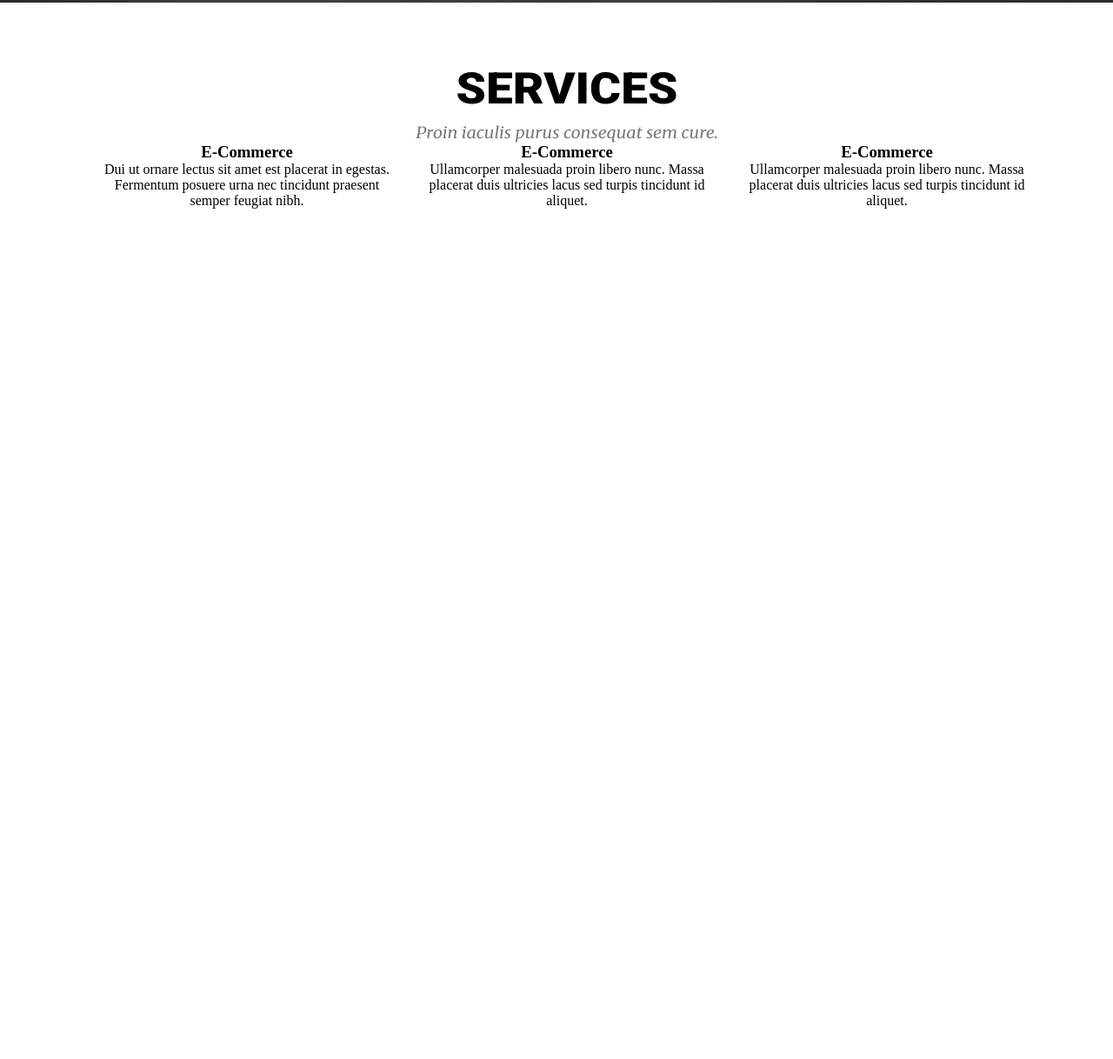
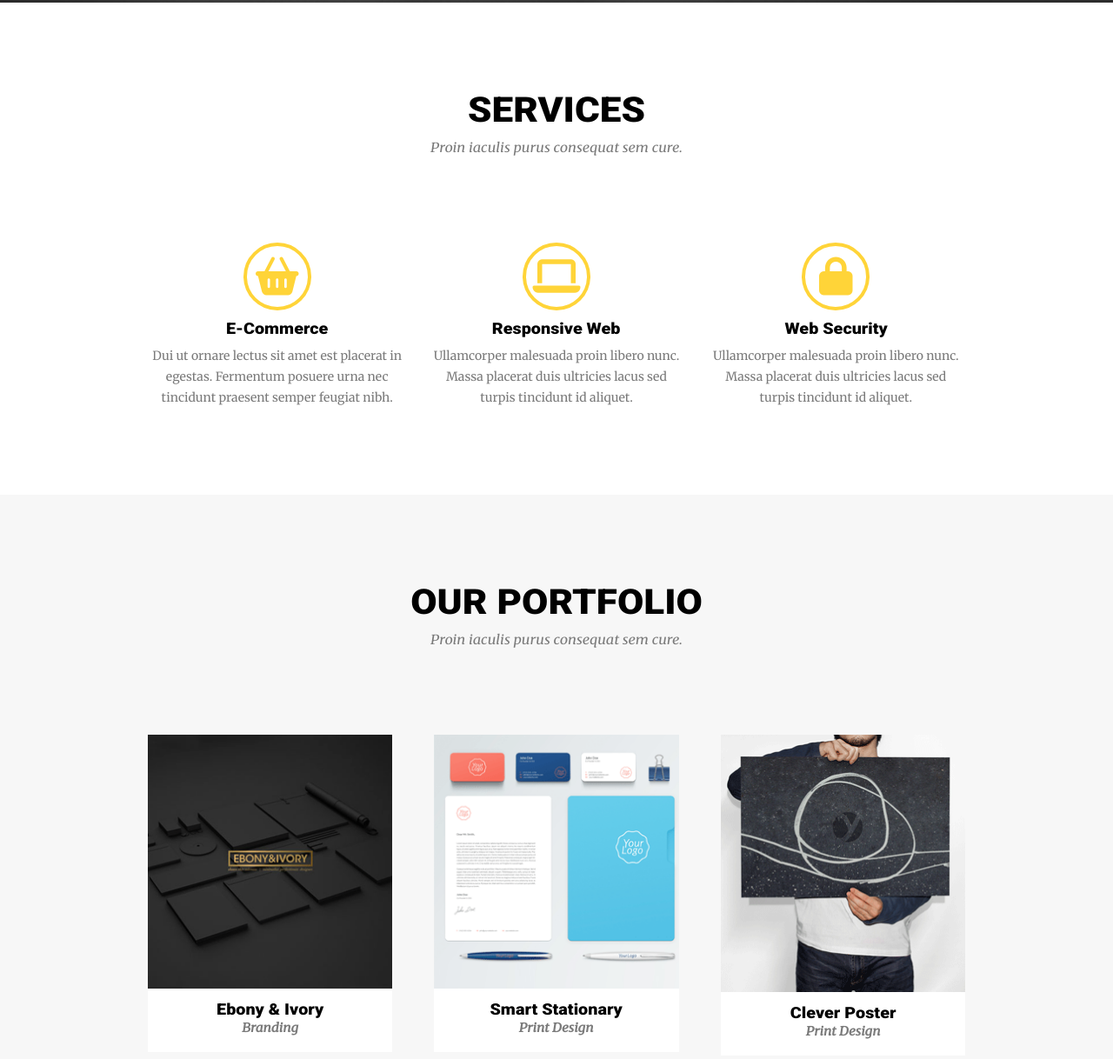
Before and after one commit to jarko-mach/project-with-task-runner, a website: page index.html in a window 1280 px wide. Shown: the part 697-1915 px from the top of the page at 87% size. Before the commit the page ends 1007 px from the top, so only its background shows below. Drawn offline with Linux system fonts and the light colour scheme; a web font is replaced by a local one.

Commit message:
Add section Our Portfolio and  extra class: containerBox

```diff
--- a/index.html
+++ b/index.html
@@ -4,13 +4,14 @@
 <head>
     <meta charset="UTF-8">
     <meta name="viewport" content="width=device-width, initial-scale=1.0">
-
+    <link rel="stylesheet" href="https://cdnjs.cloudflare.com/ajax/libs/font-awesome/6.5.1/css/all.min.css"
+        integrity="sha512-DTOQO9RWCH3ppGqcWaEA1BIZOC6xxalwEsw9c2QQeAIftl+Vegovlnee1c9QX4TctnWMn13TZye+giMm8e2LwA=="
+        crossorigin="anonymous" referrerpolicy="no-referrer">
     <link rel="preconnect" href="https://fonts.googleapis.com">
     <link rel="preconnect" href="https://fonts.gstatic.com" crossorigin>
     <link
         href="https://fonts.googleapis.com/css2?family=Carattere&family=Merriweather:ital,wght@0,300;0,400;1,400&family=Roboto:wght@400;500;700;900&display=swap"
         rel="stylesheet">
-
     <link rel="stylesheet" href="./vendor/bootstrap-grid.css">
     <link rel="stylesheet" href="./css/style.css">
     <title>landing page</title>
@@ -23,8 +24,8 @@
         </div>
         <div class="container-fluid">
             <div class="row">
-                <div class="col-2"> </div>
-                <div class="col-1">
+                <div class="col-1"> </div>
+                <div class="col-3">
                     <p class="logo">Golden</p>
                 </div>
                 <div class="col-7">
@@ -37,7 +38,7 @@
                     </ul>
                 </div>
                 <div class="welcome">
-                    <p>Welcome To Our Studio!</p>
+                    <h6>Welcome To Our Studio!</h6>
                     <h1>it's nice to meet you</h1>
                     <button type="button">Tell me more</button>
                 </div>
@@ -45,28 +46,95 @@
         </div>
     </nav>
     <section class="services">
-        <div class="s">
-
         <div class="container">
+            <div class="containerBox">
                 <h2>Services</h2>
                 <div class="row">
                     <div class="col-4">
+                        <div class="ringContainer">
+                            <div class="ring">
+                                <span class="fa-solid fa-basket-shopping"></span>
+                            </div>
+                        </div>
                         <h3>E-Commerce</h3>
-                    <p>Dui ut ornare lectus sit amet est placerat in egestas. Fermentum posuere urna nec tincidunt praesent semper feugiat nibh.</p>
+                        <p>Dui ut ornare lectus sit amet est placerat in egestas. Fermentum posuere urna nec tincidunt
+                            praesent semper feugiat nibh.</p>
                     </div>
                     <div class="col-4">
-                    <h3>E-Commerce</h3>
-                    <p>Ullamcorper malesuada proin libero nunc. Massa placerat duis ultricies lacus sed turpis tincidunt id aliquet.</p>
+                        <div class="ringContainer">
+                            <div class="ring">
+                                <span class="fa-solid fa-laptop"></span>
+                            </div>
+                        </div>
+                        <h3>Responsive Web</h3>
+                        <p>Ullamcorper malesuada proin libero nunc. Massa placerat duis ultricies lacus sed turpis
+                            tincidunt id aliquet.</p>
                     </div>
                     <div class="col-4">
-                    <h3>E-Commerce</h3>
-                    <p>Ullamcorper malesuada proin libero nunc. Massa placerat duis ultricies lacus sed turpis tincidunt id aliquet.</p>
+                        <div class="ringContainer">
+                            <div class="ring">
+                                <span class="fa-solid fa-lock"></span>
                             </div>
                         </div>
-
+                        <h3>Web Security</h3>
+                        <p>Ullamcorper malesuada proin libero nunc. Massa placerat duis ultricies lacus sed turpis
+                            tincidunt id aliquet.</p>
+                    </div>
+                </div>
             </div>
         </div>
     </section>
+
+    <section class="portfolio">
+        <div class="container">
+            <div class="containerBox">
+                <h2>our portfolio</h2>
+                <div class="row g-5">
+                    <div class="col-4">
+                        <div class="infoBox">
+                            <img src="./images/portfolio-1.gif" alt="Ebony & Ivory">
+                            <h3>Ebony & Ivory<br><span>Branding</span>
+                            </h3>
+                        </div>
+                    </div>
+                    <div class="col-4">
+                        <div class="infoBox">
+                            <img src="./images/portfolio-2.gif" alt="Smart Stationary">
+                            <h3>Smart Stationary<br><span>Print Design</h3>
+                        </div>
+                    </div>
+                    <div class="col-4">
+                        <div class="infoBox">
+                            <img src="./images/portfolio-3.gif" alt="Clever Poster">
+                            <h3>Clever Poster<br><span>Print Design</h3>
+                        </div>
+                    </div>
+                    <div class="col-4">
+                        <div class="infoBox">
+                            <img src="./images/portfolio-4.gif" alt="Vinyl Record">
+                            <h3>Vinyl Record<br><span>Product Mock-Up</span>
+                            </h3>
+                        </div>
+                    </div>
+                    <div class="col-4">
+                        <div class="infoBox">
+                            <img src="./images/portfolio-5.gif" alt="Treehouse Template">
+                            <h3>Treehouse Template<br><span>Web Design</h3>
+                        </div>
+                    </div>
+                    <div class="col-4">
+                        <div class="infoBox">
+                            <img src="./images/portfolio-6.gif" alt="Burned Logo">
+                            <h3>Burned Logo<br><span>Branding</h3>
+                        </div>
+                    </div>
+                </div>
+            </div>
+        </div>
+    </section>
+    <footer>
+        <p>Footer</p>
+    </footer>
 </body>
 
 </html>
--- a/sass/style.scss
+++ b/sass/style.scss
@@ -4,18 +4,29 @@ $font-logo: 'Carattere', cursive;
 $color-white: #ffffff;
 $color-logo: #ffd438;
 $color-light: #7a7a7a;
+$color-background: #f7f7f7;
 
 * {
     margin: 0;
     padding: 0;
 }
 
+h1 {
+    font-family: $font-header;
+    font-size: 70px;
+    font-weight: 600;
+    text-transform: uppercase;
+    margin: 40px 0 50px 0;
+    transform: scale(1.1, 1)
+}
+
 h2 {
     font-family: $font-header;
-    font-size: 50px;
+    font-size: 40px;
     font-weight: 800;
     text-transform: uppercase;
     transform: scale(1.1, 1);
+    margin: 0px 0 100px 0;
 }
 
 h2::after {
@@ -24,10 +35,36 @@ h2::after {
     text-transform: none;
     font-family: $font-text;
     font-style: italic;
-    font-size: 18px;
+    font-size: 15px;
     font-weight: 300;
     color: $color-light;
     margin-top: 10px;
+}
+
+h3 {
+    font-family: $font-header;
+    font-size: 18px;
+    font-weight: 900;
+    transform: scale(1.1, 1);
+    margin: 10px 0;
+}
+
+h6 {
+    font-family: $font-text;
+    font-style: italic;
+    font-size: 30px;
+    font-weight: 300;
+}
+
+p {
+    font-family: $font-text;
+    font-size: 14px;
+    color: $color-light;
+    line-height: 1.7;
+}
+
+.containerBox {
+    padding: 100px;
 }
 
 .navigation {
@@ -89,22 +126,6 @@ h2::after {
         position: absolute;
         top: 250px;
 
-        h1 {
-            font-family: $font-header;
-            font-size: 70px;
-            font-weight: 600;
-            text-transform: uppercase;
-            margin: 40px 0 50px 0;
-            transform: scale(1.1, 1)
-        }
-
-        p {
-            font-family: $font-text;
-            font-style: italic;
-            font-size: 30px;
-            font-weight: 300;
-        }
-
         button {
             width: 245px;
             height: 65px;
@@ -120,6 +141,53 @@ h2::after {
 
 .services {
     text-align: center;
-    padding: 70px 100px;
+
+    .ringContainer {
+        display: inline-block;
+    }
+
+    .ring {
+        width: 70px;
+        height: 70px;
+        border: 4px solid $color-logo;
+        border-radius: 50%;
+        display: flex;
+    }
+
+    span {
+        font-size: 44px;
+        color: $color-logo;
+        margin: auto;
+    }
 
 }
+
+.portfolio {
+    text-align: center;
+    background-color: $color-background;
+
+    .infoBox {
+        background-color: $color-white;
+        padding-bottom: 10px;
+    }
+
+    img {
+        width: 100%;
+        height: 100%;
+        object-fit: cover;
+    }
+
+    h3 {
+        line-height: 1.1;
+    }
+    span {
+        font-family: $font-text;
+        font-size: 14px;
+        color: $color-light;
+        font-style: italic;
+    }
+}
+
+footer {
+    height: 300px;
+}
```
Also changed, not shown: css/style.css, images/portfolio-1.gif (added), images/portfolio-2.gif (added), images/portfolio-3.gif (added), images/portfolio-4.gif (added), images/portfolio-5.gif (added), images/portfolio-6.gif (added), 1 other file. Lines whose indentation alone changed are shown as unchanged.
